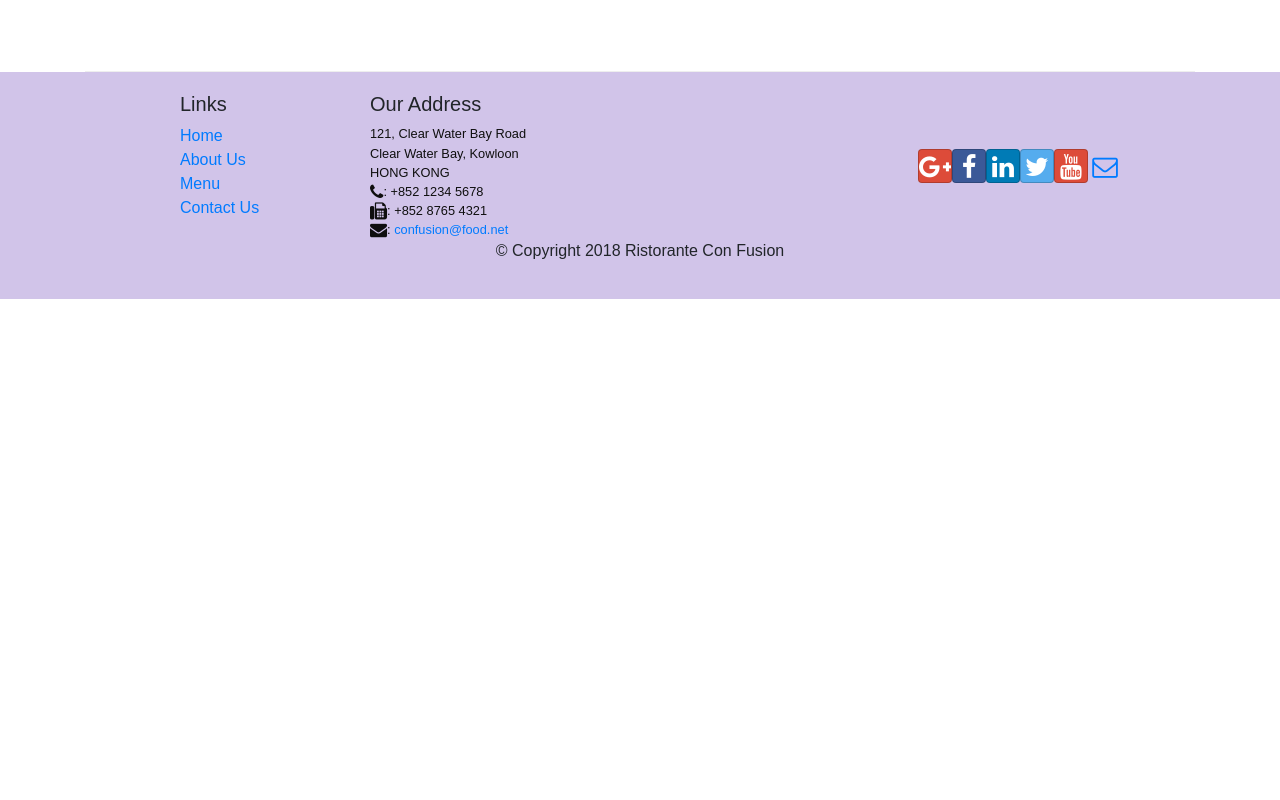
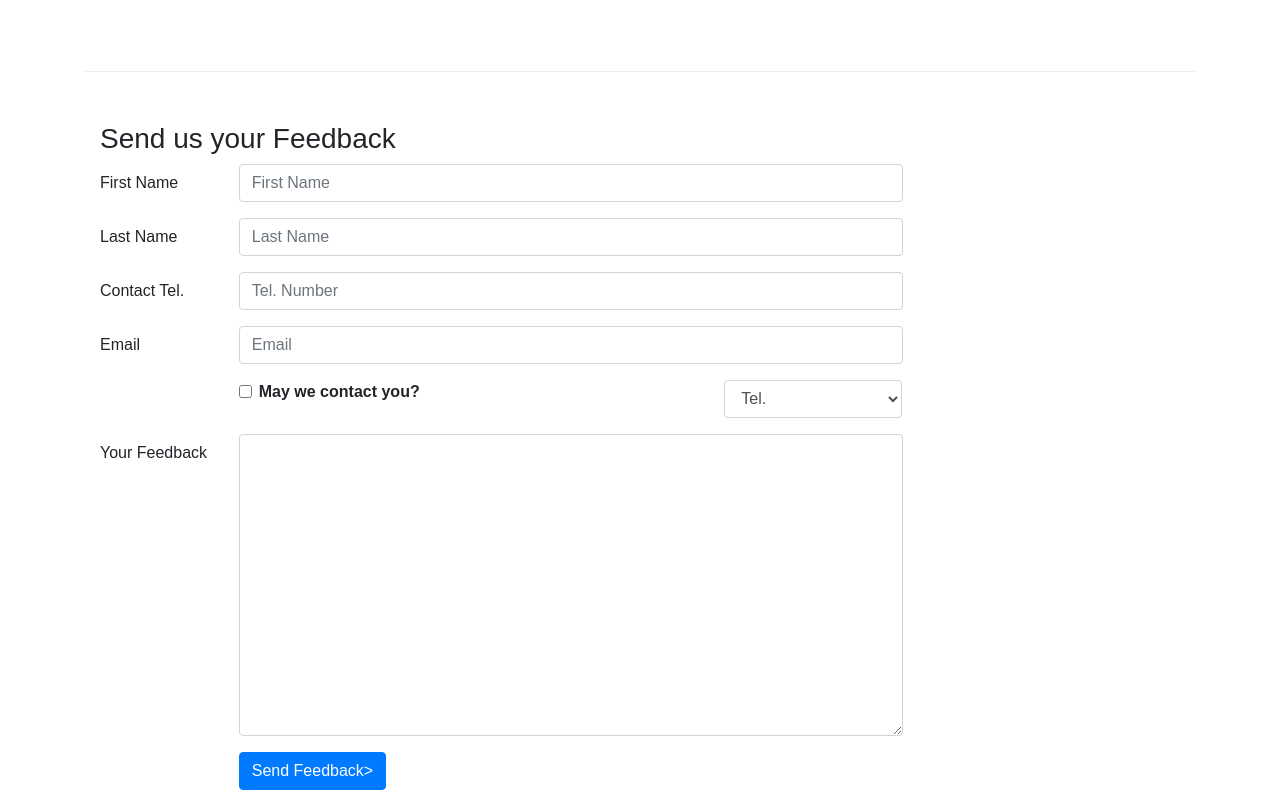
Before and after one commit to polihalm/react-project, a React (Create React App) app: page /contactus in a window 1280 px wide. Shown: the part 800-1600 px from the top of the page. Before the commit the page ends 1099 px from the top, so only its background shows below. Built offline with nearby package versions, Linux system fonts and the light colour scheme.

Commit message:
Controlled Forms

```diff
--- a/src/components/AboutComponent.js
+++ b/src/components/AboutComponent.js
@@ -23,7 +23,7 @@
 
     const leaders = props.leaders.map((leader) => {
         return (
-            <div key={leader.id} className="col-12 col-md-12 m-1">
+            <div>
               <RenderLeader leader={leader}/>
             </div>
         );
--- a/src/components/ContactComponent.js
+++ b/src/components/ContactComponent.js
@@ -1,8 +1,49 @@
-import React from 'react';
-import { Breadcrumb, BreadcrumbItem } from 'reactstrap';
+import React, { Component } from 'react';
+import { Breadcrumb, BreadcrumbItem, Button, Form, FormGroup, Label, Input, Col } from 'reactstrap';
 import { Link } from 'react-router-dom'
 
-function Contact(props) {
+class Contact extends Component {
+
+  constructor(props) {
+    super(props);
+
+    this.state = {
+
+      firstname: '',
+      lastname: '',
+      telnum: '',
+      email: '',
+      agree: false,
+      contactType: 'Tel.',
+      message: ''
+
+    }
+
+      this.handleSubmit = this.handleSubmit.bind(this)
+      this.handleInputChange = this.handleInputChange.bind(this)
+  }
+
+  handleInputChange(event) {
+
+    const target = event.target;
+    const value = target.type === 'checkbox' ? target.checked : target.value;
+    const name = target.name;
+
+    this.setState({
+      [name]: value
+    });
+
+  }
+
+  handleSubmit(event) {
+
+    console.log("Current State is: " + JSON.stringify(this.state));
+    alert("Current State is: " + JSON.stringify(this.state));
+    event.preventDefault();
+
+  }
+
+  render () {
     return (
 
       <div className="container">
@@ -42,9 +83,89 @@
             </div>
           </div>
         </div>
+        <div className="row row-content">
+          <div className="col-12">
+            <h3>Send us your Feedback</h3>
+          </div>
+          <div className="col-12 col-md-9">
+            <Form onSubmit={this.handleSubmit}>
+              <FormGroup row>
+                <Label htmlFor="firstname" md={2}>First Name</Label>
+                <Col md={10}>
+                  <Input type="text" id="firstname" name="firstname"
+                         placeholder="First Name"
+                         value={this.state.firstname}
+                         onChange={this.handleInputChange}/>
+                </Col>
+              </FormGroup>
+              <FormGroup row>
+                <Label htmlFor="lastname" md={2}>Last Name</Label>
+                <Col md={10}>
+                  <Input type="text" id="lastname" name="lastname"
+                         placeholder="Last Name"
+                         value={this.state.lastname}
+                         onChange={this.handleInputChange}/>
+                </Col>
+              </FormGroup>
+              <FormGroup row>
+                <Label htmlFor="telnum" md={2}>Contact Tel.</Label>
+                <Col md={10}>
+                  <Input type="tel" id="telnum" name="telnum"
+                         placeholder="Tel. Number"
+                         value={this.state.telnum}
+                         onChange={this.handleInputChange}/>
+                </Col>
+              </FormGroup>
+              <FormGroup row>
+                <Label htmlFor="email" md={2}>Email</Label>
+                <Col md={10}>
+                  <Input type="email" id="email" name="email"
+                         placeholder="Email"
+                         value={this.state.email}
+                         onChange={this.handleInputChange}/>
+                </Col>
+              </FormGroup>
+              <FormGroup row>
+                <Col md={{size: 6, offset: 2}}>
+                  <FormGroup check>
+                    <Label check>
+                      <Input type="checkbox" name="agree"
+                             checked={this.state.agree}
+                             onChange={this.handleInputChange}/> {' '}
+                      <strong>May we contact you?</strong>
+                    </Label>
+                  </FormGroup>
+                </Col>
+                <Col md={{size: 3, offset: 1}}>
+                  <Input type="select" name="contactType"
+                         value={this.state.contactType}
+                         onChange={this.handleInputChange}>
+                    <option>Tel.</option>
+                    <option>Email</option>
+                  </Input>
+                </Col>
+              </FormGroup>
+              <FormGroup row>
+                <Label htmlFor="message" md={2}>Your Feedback</Label>
+                <Col md={10}>
+                  <Input type="textarea" id="message" name="message" rows="12"
+                         value={this.state.message}
+                         onChange={this.handleInputChange}/>
+                </Col>
+              </FormGroup>
+              <FormGroup row>
+                <Col md={{size: 10, offset: 2}}>
+                  <Button type="submit" color="primary">Send Feedback></Button>
+                </Col>
+              </FormGroup>
+            </Form>
+          </div>
+        </div>
       </div>
 
     );
   }
+}
+
 
 export default Contact;
```
Lines whose indentation alone changed are shown as unchanged.
